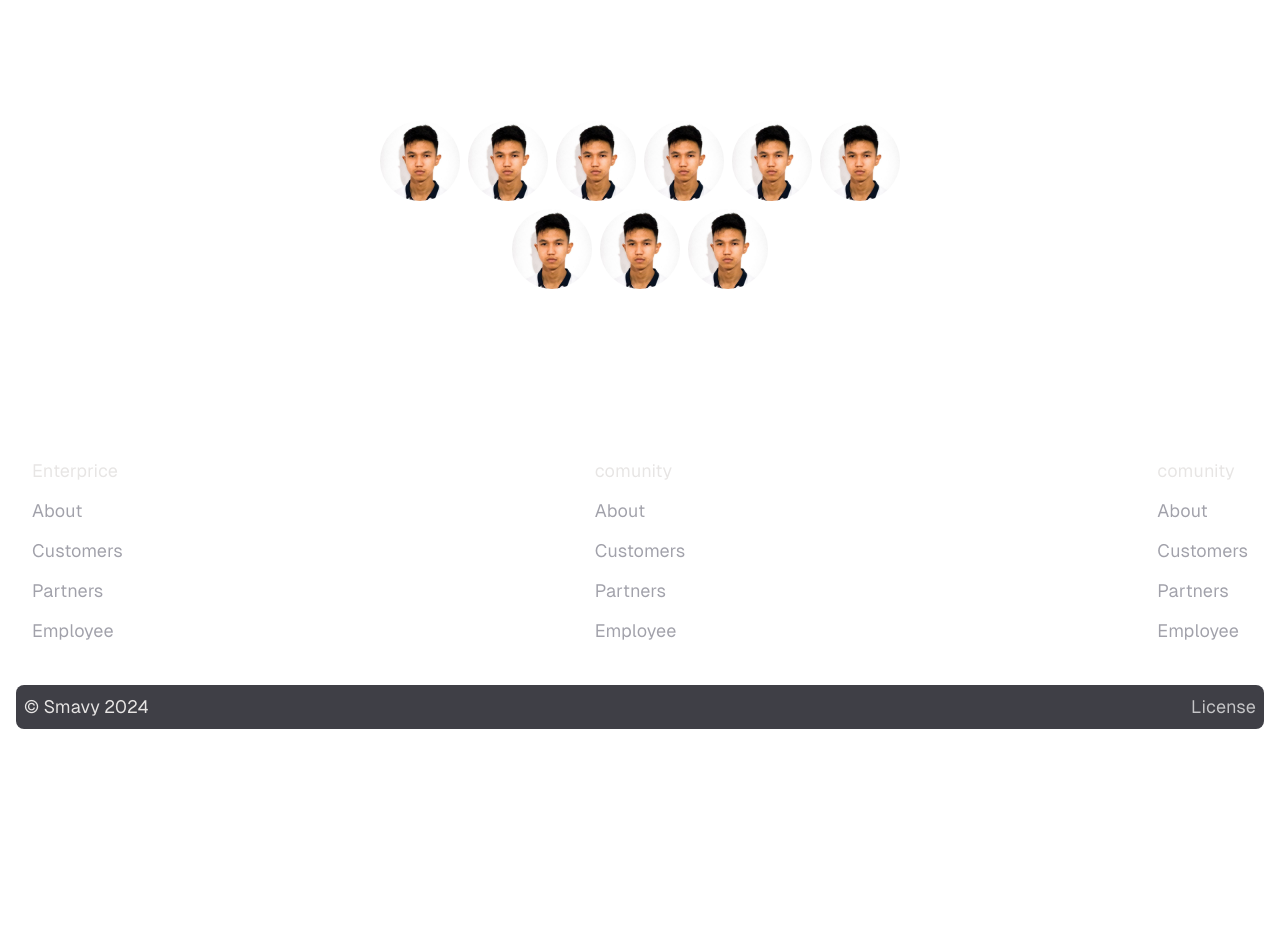
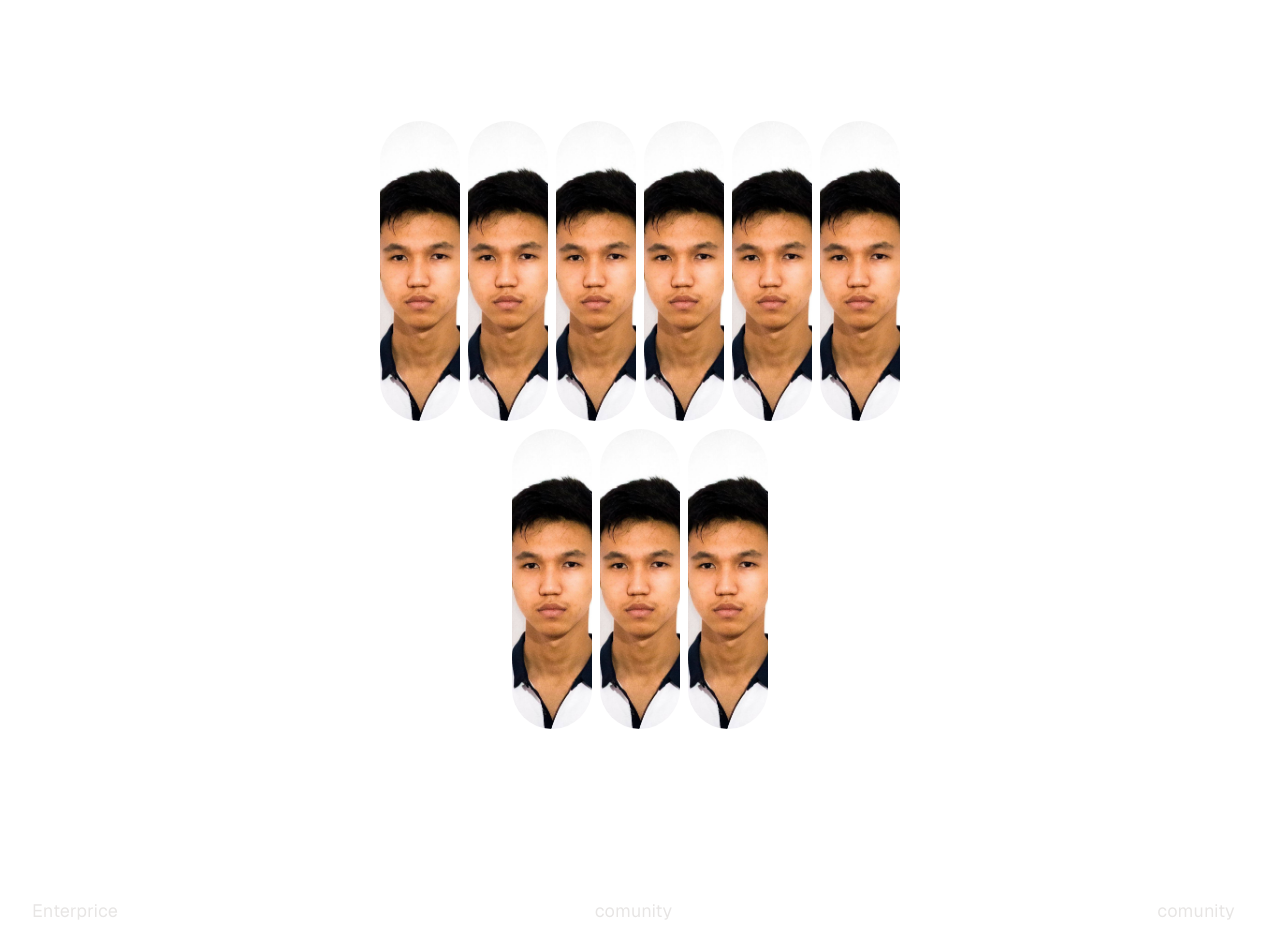
Before and after one commit to Bashkanitto/craft-code, a Next.js app: page / in a window 1280 px wide. Shown: the part 2440-3366 px from the top of the page. Before the commit the page ends 3177 px from the top, so only its background shows below. Built offline with nearby package versions, Linux system fonts and the light colour scheme.

Commit message:
comunity

```diff
--- a/app/components/Comunity.jsx
+++ b/app/components/Comunity.jsx
@@ -10,12 +10,12 @@ const Comunity = () => {
         <p>Harum quae dolore orrupti aut temporibus ariatur.</p>
       </div>
       <div className="flex flex-wrap justify-center w-1/2 mx-auto gap-2">
-        {comunityList.map((item) => (
+        {comunityList.map((item, index) => (
           <Image
-            width={50}
-            height={50}
-            className="rounded-full w-[80px] h-[80px] object-cover"
-            key={item}
+            width={300}
+            height={300}
+            className="rounded-full w-[80px] h-[300px] object-cover hover:w-[200px] hover:opacity-20 after:content-['Hovering'] hover:h-[300px] transition-all duration-500"
+            key={index}
             src={item}
             alt={item}
           />
```
